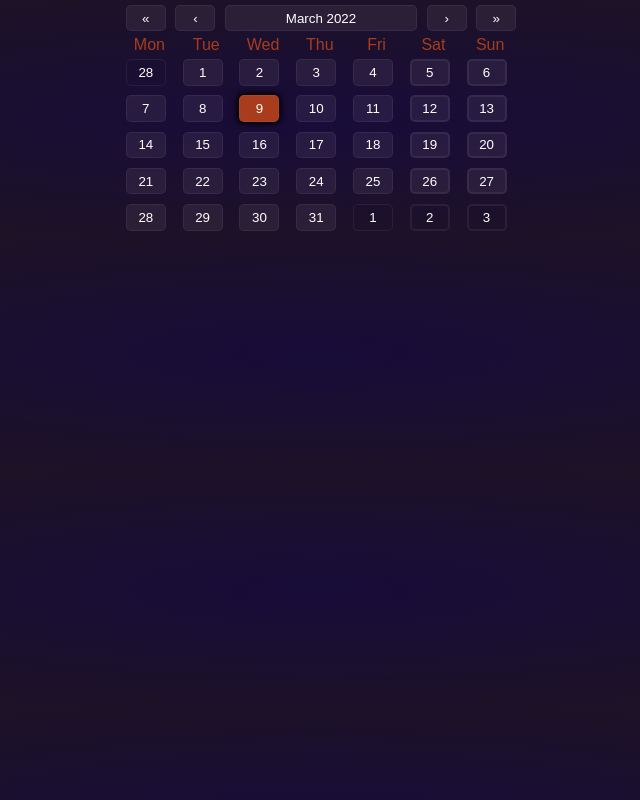
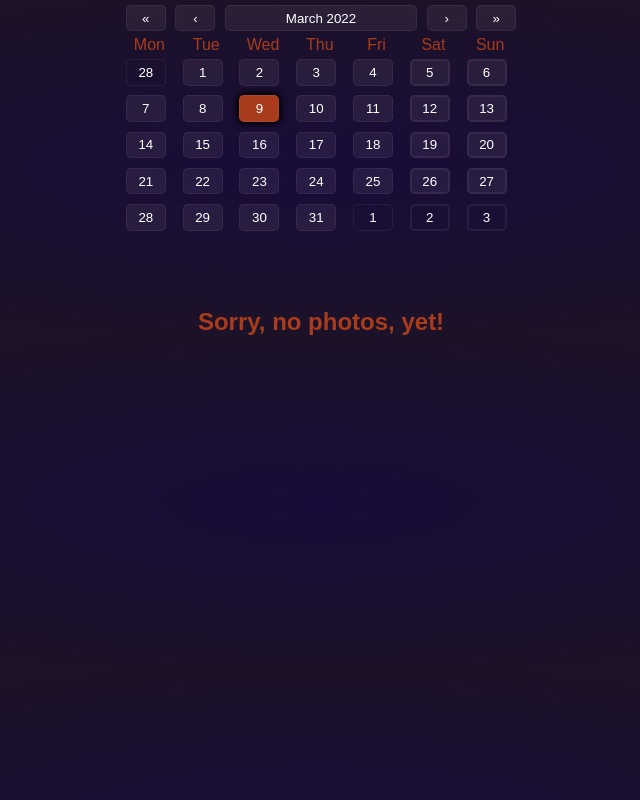
Before and after one commit to alinamarasca/mars, a React (Create React App) app: page / in a window 1280 px wide. Shown: the whole page, without its empty margins (319-959 px from the left). Built offline with nearby package versions, Linux system fonts and the light colour scheme; no server answers.

Commit message:
fix fetch by date

```diff
--- a/src/components/Gallery.js
+++ b/src/components/Gallery.js
@@ -25,14 +25,10 @@ function Gallery() {
         console.log(err);
       });
   }
-  //
+
   useEffect(() => {
-    console.log(date.toISOString().split("T")[0]);
-    // fetchPhotos(date.toISOString().split("T")[0]);
-    fetchPhotos("2022-03-03");
-    // fetchPhotos(usersDate);
-    console.log("effect", usersDate);
-  }, []);
+    fetchPhotos(date.toISOString().split("T")[0]);
+  }, [date]);
 
   if (!photoData) return <div />;
 
@@ -43,10 +39,13 @@ function Gallery() {
         e.target.className === "photo" && openModal(e.target.src);
       }}
     >
-      {console.log("fetch-o", photoData)}
-      {photoData.map(photo => {
-        return photoCard(photo);
-      })}
+      {photoData.length === 0 ? (
+        <h3 id="no-photos">Sorry, no photos, yet!</h3>
+      ) : (
+        photoData.map(photo => {
+          return photoCard(photo);
+        })
+      )}
     </div>
   );
 }
--- a/src/sass/App.scss
+++ b/src/sass/App.scss
@@ -4,17 +4,16 @@
 body {
   background-image: $bg-color;
   color: $font-color;
+  min-width: 200px;
+  font-family: Arial, Helvetica, sans-serif;
 }
 .calendar {
   //whole calendar
   .react-calendar {
     width: 350px;
     max-width: 100%;
-    font-family: Arial, Helvetica, sans-serif;
-    // font-size: 1rem;
     line-height: 1.125em;
     width: 400px;
-    // border: 1px solid red;
     margin: auto;
     min-width: 200px;
   }
@@ -27,12 +26,12 @@ body {
       justify-content: center;
       align-items: center;
     }
+    .react-calendar__navigation__label {
+      width: fit-content;
+      padding: 0 0.8em;
+    }
   }
 
-  .react-calendar__navigation__label {
-    width: fit-content;
-    padding: 0 0.8em;
-  }
   // days
   .react-calendar__month-view__weekdays {
     display: grid !important;
@@ -102,6 +101,14 @@ body {
   flex-wrap: wrap;
   justify-content: space-around;
   align-items: center;
+  text-align: center;
+
+  #no-photos {
+    font-size: 1.5rem;
+    align-self: center;
+    justify-self: center;
+    margin-top: 3em;
+  }
 
   .photo-card {
     width: 300px;
--- a/src/sass/_defaults.scss
+++ b/src/sass/_defaults.scss
@@ -3,3 +3,7 @@
   padding: 0;
   box-sizing: border-box;
 }
+
+body {
+  font-family: Arial, Helvetica, sans-serif;
+}
```
